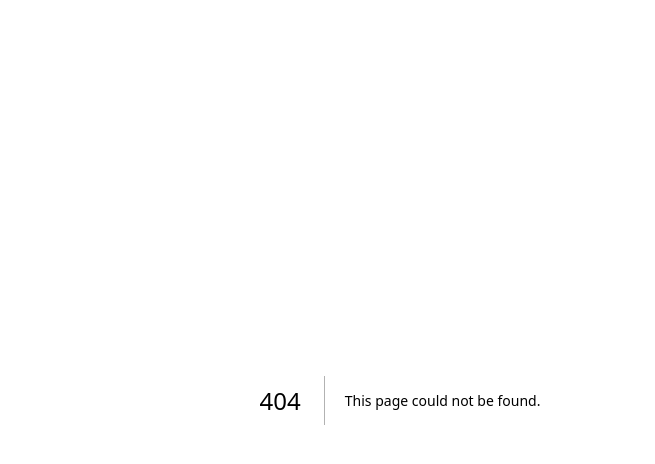
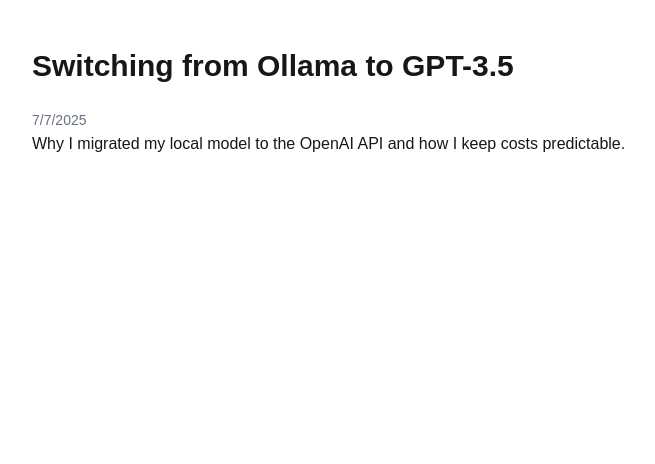
Before and after one commit to SadeqShryim/WebPortfoliio, a Next.js app: page /dashboard/ollama-to-gpt35 in a window 1280 px wide. Before the commit this address had no page. Shown: the top 464 px of the page, without its empty margins (240-895 px from the left). Built offline with nearby package versions, Linux system fonts and the light colour scheme.

Commit message:
Convert post page to Client Component using useParams()

```diff
--- /dev/null
+++ b/app/dashboard/[slug]/page.tsx
@@ -0,0 +1,27 @@
+// app/dashboard/[slug]/page.tsx
+'use client';                       // this page runs on the client
+
+import { useParams } from 'next/navigation';
+import { posts } from '@/data/posts';
+
+export default function PostPage() {
+  // Next.js automatically decodes the dynamic segment for us
+  const { slug } = useParams<{ slug: string }>();
+
+  // Look up the post by slug
+  const post = posts.find((p) => p.slug === slug);
+  if (!post) return <p className="p-8">Post not found.</p>;
+
+  return (
+    <article className="mx-auto max-w-3xl px-4 py-12 space-y-6">
+      <h1 className="text-3xl font-bold">{post.title}</h1>
+
+      <time className="text-gray-500 text-sm" dateTime={post.date}>
+        {new Date(post.date).toLocaleDateString()}
+      </time>
+
+      <p>{post.excerpt}</p>
+      {/* TODO: replace excerpt with full markdown or MDX later */}
+    </article>
+  );
+}
```
